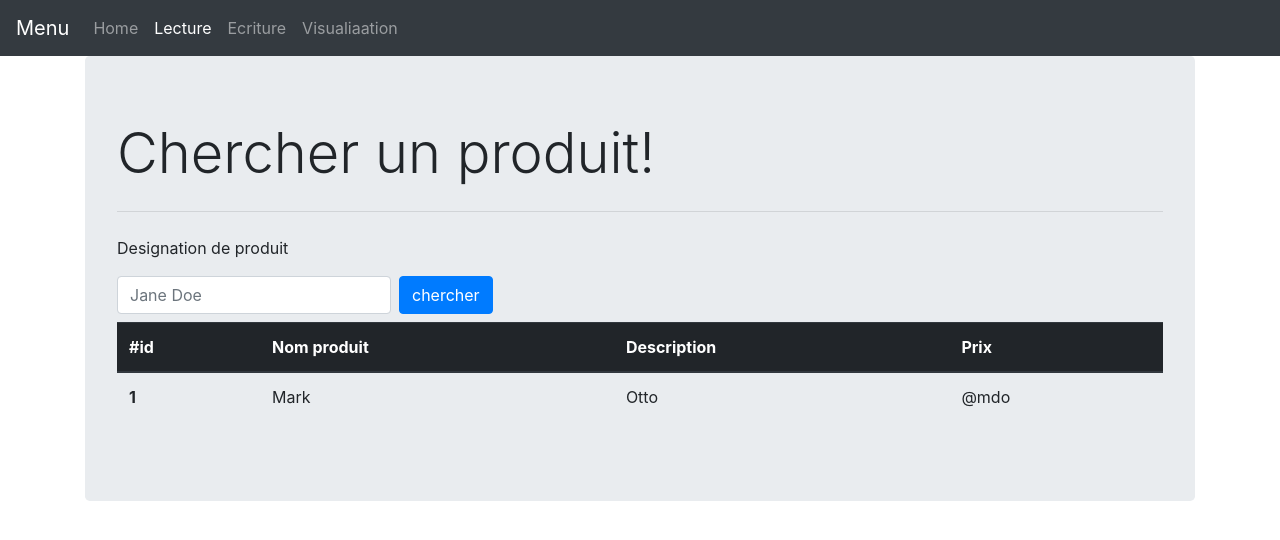
After one commit to MassiRamdani/TP1_RIA, a PHP site: page /TP1_RIA/lecture.php in a window 1280 px wide. The commit adds this page. Shown: the top 540 px of the page. Run offline with PHP 8.4, Linux system fonts and the light colour scheme; some libraries are stand-ins or nearby versions.

Commit message:
commit 04

```diff
--- /dev/null
+++ b/Clients/lecture.php
@@ -0,0 +1,84 @@
+<!DOCTYPE html>
+<html lang="en">
+
+<head>
+
+
+    <title>SimpleAjax</title>
+    <meta charset="utf-8">
+    <meta name="viewport" content="width=device-width, initial-scale=1">
+    <link rel="stylesheet" href="https://maxcdn.bootstrapcdn.com/bootstrap/4.0.0/css/bootstrap.min.css"
+        integrity="sha384-Gn5384xqQ1aoWXA+058RXPxPg6fy4IWvTNh0E263XmFcJlSAwiGgFAW/dAiS6JXm" crossorigin="anonymous">
+
+    <script src="https://ajax.googleapis.com/ajax/libs/jquery/3.2.0/jquery.min.js"></script>
+    <script src="https://code.jquery.com/jquery-3.2.1.slim.min.js"
+        integrity="sha384-KJ3o2DKtIkvYIK3UENzmM7KCkRr/rE9/Qpg6aAZGJwFDMVNA/GpGFF93hXpG5KkN" crossorigin="anonymous">
+    </script>
+    <script src="https://cdnjs.cloudflare.com/ajax/libs/popper.js/1.12.9/umd/popper.min.js"
+        integrity="sha384-ApNbgh9B+Y1QKtv3Rn7W3mgPxhU9K/ScQsAP7hUibX39j7fakFPskvXusvfa0b4Q" crossorigin="anonymous">
+    </script>
+    <script src="https://maxcdn.bootstrapcdn.com/bootstrap/4.0.0/js/bootstrap.min.js"
+        integrity="sha384-JZR6Spejh4U02d8jOt6vLEHfe/JQGiRRSQQxSfFWpi1MquVdAyjUar5+76PVCmYl" crossorigin="anonymous">
+    </script>
+
+</head>
+
+<body>
+    <nav class="navbar navbar-expand-lg navbar-dark bg-dark">
+        <button class="navbar-toggler" type="button" data-toggle="collapse" data-target="#navbarTogglerDemo01"
+            aria-controls="navbarTogglerDemo01" aria-expanded="false" aria-label="Toggle navigation">
+            <span class="navbar-toggler-icon"></span>
+        </button>
+        <div class="collapse navbar-collapse" id="navbarTogglerDemo01">
+            <a class="navbar-brand" href="home.php">Menu</a>
+            <ul class="navbar-nav mr-auto mt-2 mt-lg-0">
+                <li class="nav-item  ">
+                    <a class="nav-link" href="home.php">Home </a>
+                </li>
+                <li class="nav-item active">
+                    <a class="nav-link" href="lecture.php">Lecture <span class="sr-only">(current) </span></a>
+                </li>
+                <li class="nav-item">
+                    <a class="nav-link" href="ecriture.php">Ecriture</a>
+                </li>
+                <li class="nav-item">
+                    <a class="nav-link" href="visualisation.php">Visualiaation</a>
+                </li>
+            </ul>
+        </div>
+    </nav>
+    <div class="container">
+        <div class="jumbotron">
+            <h1 class="display-4">Chercher un produit!</h1>
+            <hr class="my-4">
+            <p>Designation de produit</p>
+            <p class="lead">
+            <form class="form-inline">
+                <label class="sr-only" for="inlineFormInputName2">Name</label>
+                <input type="text" class="form-control mb-2 mr-sm-2" id="inlineFormInputName2" placeholder="Jane Doe">
+                <button type="submit" class="btn btn-primary mb-2">chercher</button>
+            </form>
+            <table class="table">
+                <thead class="thead-dark">
+                    <tr>
+                        <th scope="col">#id</th>
+                        <th scope="col">Nom produit</th>
+                        <th scope="col">Description</th>
+                        <th scope="col">Prix</th>
+                    </tr>
+                </thead>
+                <tbody>
+                    <tr>
+                        <th scope="row">1</th>
+                        <td>Mark</td>
+                        <td>Otto</td>
+                        <td>@mdo</td>
+                    </tr>
+                </tbody>
+            </table>
+            </p>
+        </div>
+    </div>
+</body>
+
+</html>
--- a/Clients/simplePhp.php
+++ b/Clients/simplePhp.php
@@ -2,7 +2,7 @@
 <!DOCTYPE html>
 <html lang="en">
 <head>
-    <title>Rest API Client Side Demo</title>
+    <title>simplePhp</title>
     <meta charset="utf-8">
     <meta name="viewport" content="width=device-width, initial-scale=1">
     <link rel="stylesheet" href="https://maxcdn.bootstrapcdn.com/bootstrap/3.3.7/css/bootstrap.min.css">
@@ -11,7 +11,7 @@
 </head>
 <body>
     <div class="container">
-    <h2>Rest API Client Side Demo</h2>
+    <h2>Simple PHP</h2>
     <form class="form-inline" action="index.php" method="POST">
         <div class="form-group">
                 <label for="name">Name</label>
```
Also changed, not shown: Clients/ecriture.php (added, +42 -0 lines), Clients/home.php (added, +53 -0 lines), Clients/visualisation.php (added, +42 -0 lines), Clients/scriptelecture.js (added).
